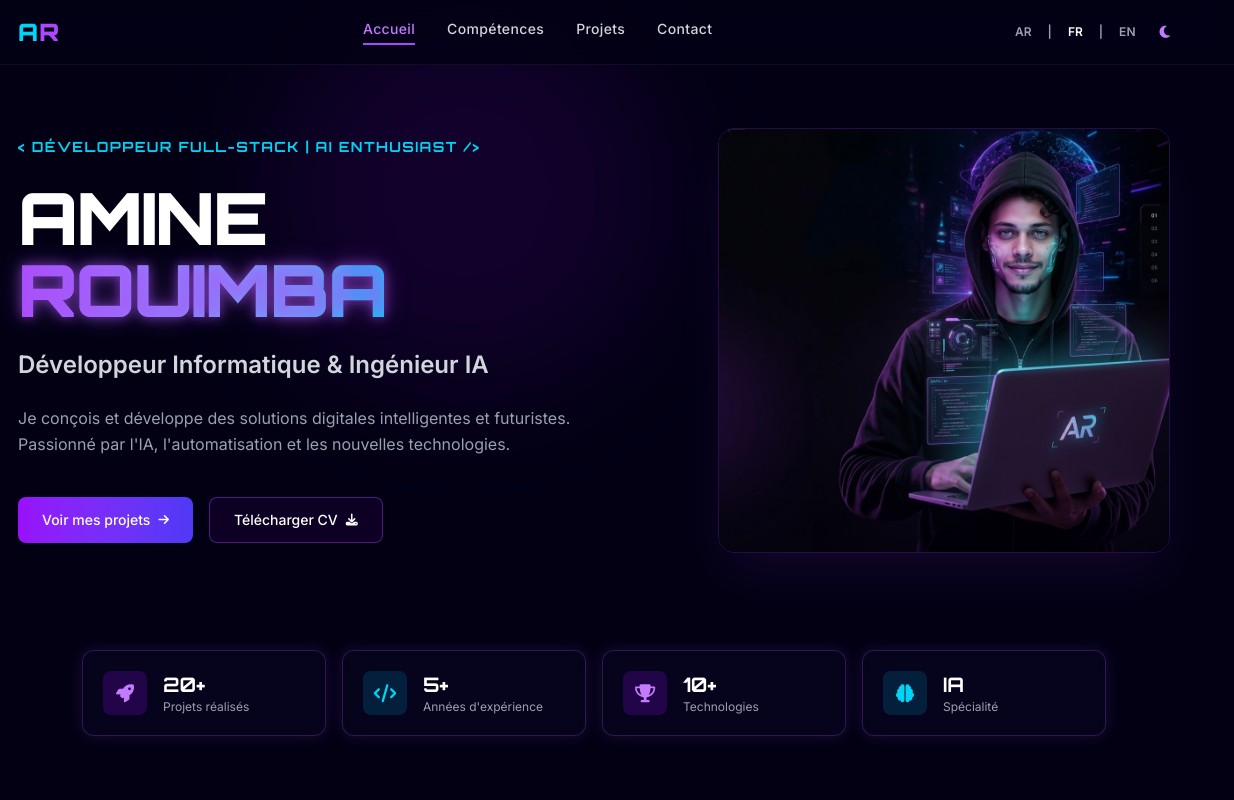
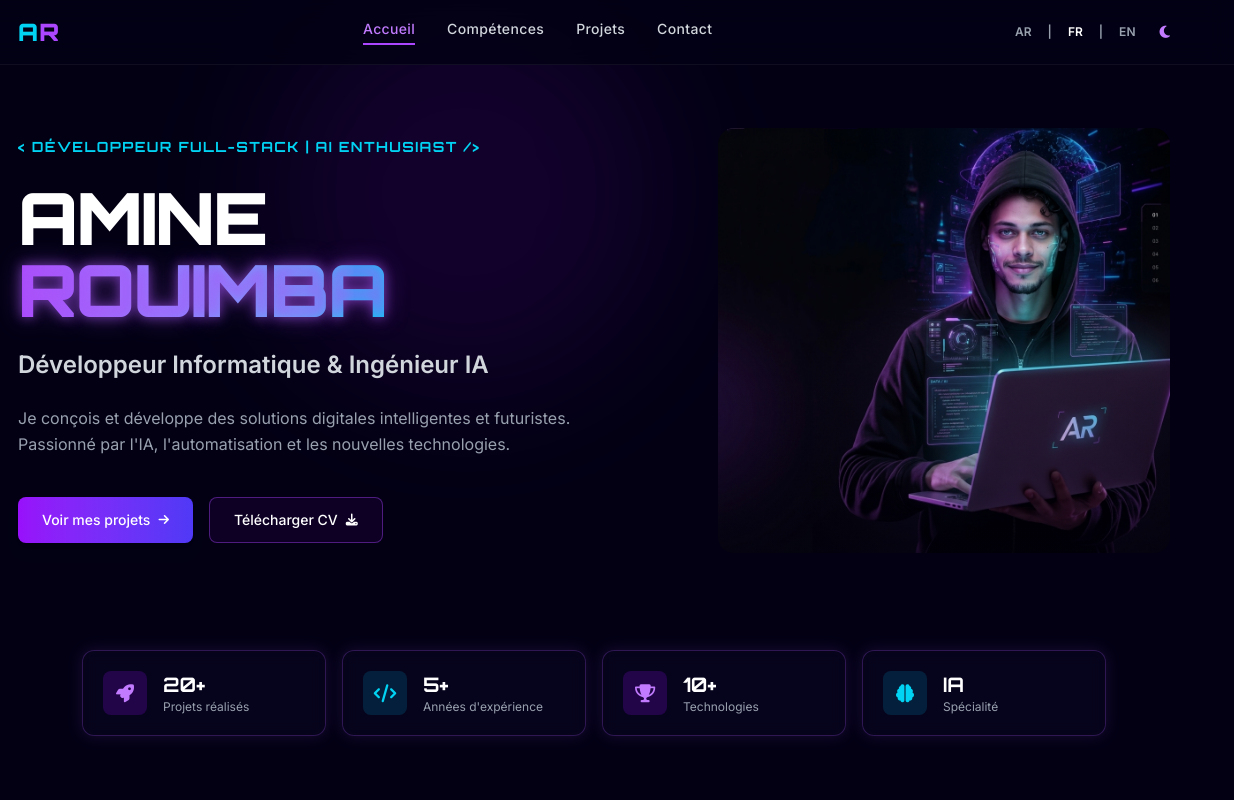
Before and after one commit to aminerouimba/Portfolio, a plain HTML site: page index.html in a window 1280 px wide. Shown: the top 800 px of the page, 46-1280 px from the left. Drawn offline with nearby package versions, Linux system fonts and the light colour scheme.

Commit message:
Update profile card styling in index.html
Removed border and shadow from the profile card.

```diff
--- a/index.html
+++ b/index.html
@@ -146,7 +146,7 @@
                 <div class="absolute -inset-4 bg-purple-500/10 rounded-full blur-2xl -z-10"></div>
             </div>-->
             <div class="lg:col-span-5 relative flex justify-center z-10">
-    <div class="relative w-full max-w-lg rounded-2xl overflow-hidden border border-purple-500/20 shadow-2xl shadow-purple-500/10">
+    <div class="relative w-full max-w-lg rounded-2xl overflow-hidden">
         <img src="./rouimba_amine.png" alt="Amine Rouimba - AI Engineer" class="w-full h-auto object-cover">
         <div class="absolute inset-0 bg-gradient-to-t from-[#030014] via-transparent to-transparent opacity-40"></div>
     </div>
```
